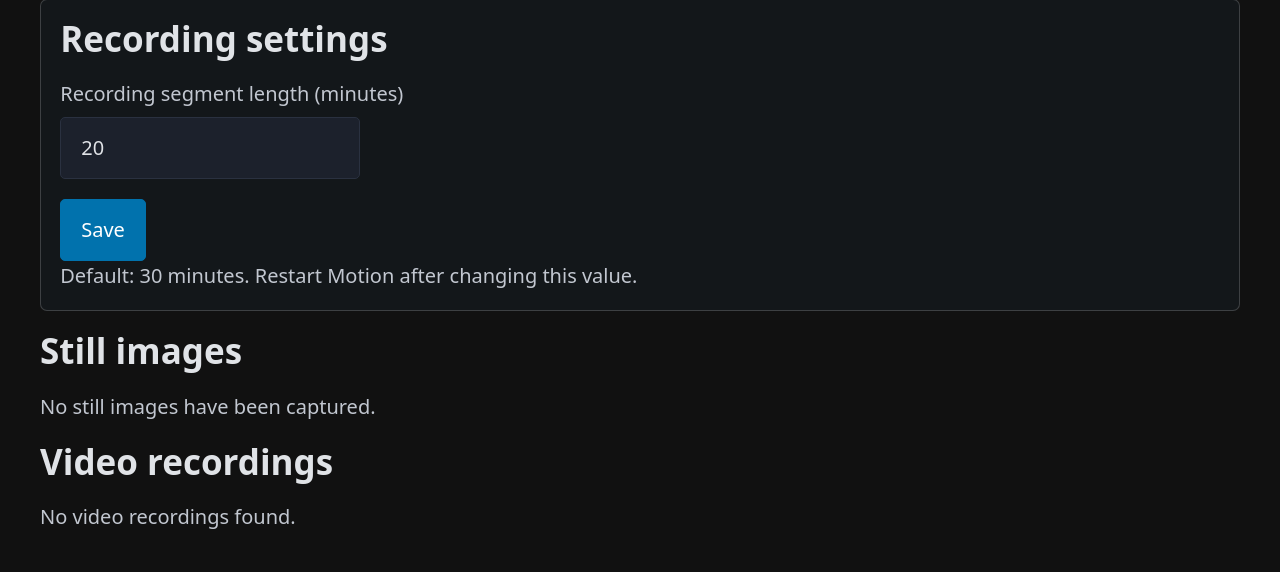
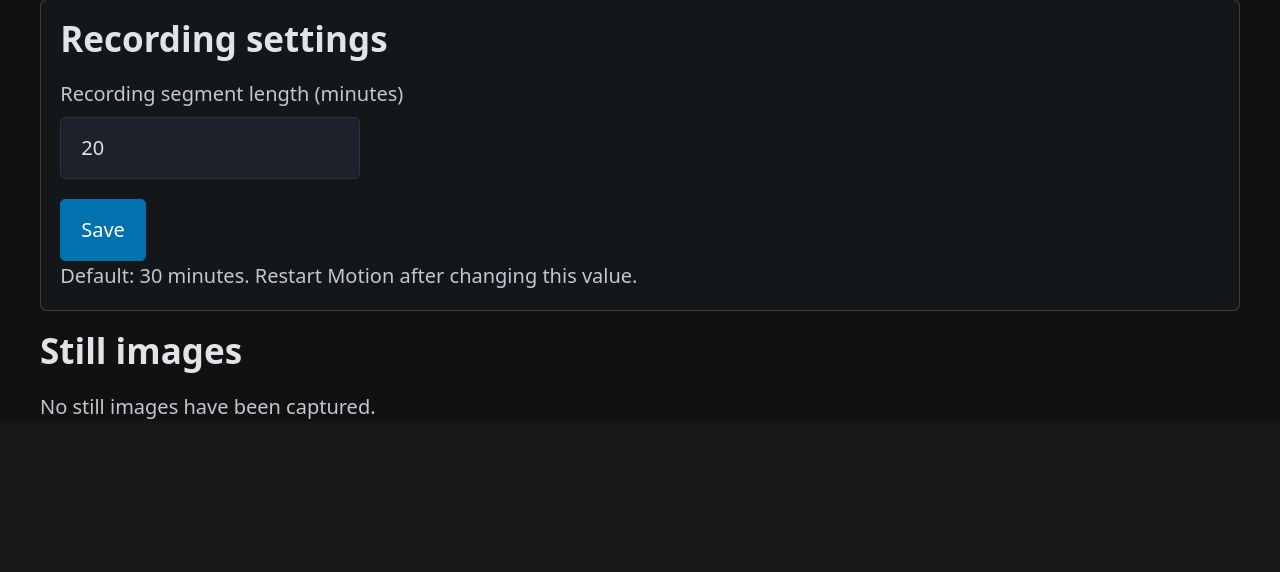
Before and after one commit to PhilipMcGaw/ROV---Cockpit, a FastAPI app: page /files/ in a window 1280 px wide. Shown: the part 379-951 px from the top of the page. After the commit the page ends 798 px from the top, so only its background shows below. Run offline with FastAPI, Linux system fonts and the light colour scheme; some libraries are stand-ins or nearby versions.

Commit message:
sort viewport

```diff
--- a/frontend/src/styles/cockpit.css
+++ b/frontend/src/styles/cockpit.css
@@ -65,3 +65,7 @@ body.rov-menu-open::after { content: ""; position: fixed; z-index: 38; inset: 0;
 .rov-hud__heading [data-heading-scale] span { position:absolute; left:50%; min-width:2.4rem; transform-origin:center; transition:transform .12s linear,opacity .12s linear; }
 .rov-hud__heading [data-heading-scale] span i { display:block; height:.45rem; border-left:1px solid var(--hud-line); margin:0 auto .15rem; }
 .rov-hud__heading [data-heading-scale] span.cardinal i { height:.75rem; border-left-width:2px; }
+html, body { width:100%; height:100%; overflow:hidden; }
+body { position:fixed; inset:0; }
+.bg-image { position:fixed; inset:var(--rov-nav-height) 0 0; width:auto; height:auto!important; margin:0!important; overflow:hidden; display:flex; align-items:center; justify-content:center; }
+.bg-image #mainCamera { display:block; width:100%; height:100%; object-fit:cover; object-position:center center; }
--- a/src/rov_cockpit/static/css/cockpit.css
+++ b/src/rov_cockpit/static/css/cockpit.css
@@ -36,3 +36,4 @@ body.rov-menu-open::after { content: ""; position: fixed; z-index: 38; inset: 0;
 .rov-hud__attitude { width:min(46vw,620px); top:48%; transform:translate(-50%,-50%) translateY(var(--pitch-offset,0)); } .rov-hud__attitude svg { background:transparent; border-radius:0; overflow:visible; } .rov-hud__arc,.rov-hud__reference { fill:none; stroke:var(--hud-line); stroke-width:var(--hud-line-width); stroke-linecap:round; } .rov-hud__reference { stroke:var(--hud-accent); }
 .rov-hud__roll-scale { position:absolute; top:25%; width:min(25vw,360px); display:grid; gap:3.5rem; color:var(--hud-text); font:600 12px Arial,sans-serif; transform:rotate(var(--scale-rotate,0deg)); transform-origin:center; } .rov-hud__roll-scale--left { left:4%; text-align:right; } .rov-hud__roll-scale--right { right:4%; text-align:left; } .rov-hud__roll-scale span,.rov-hud__depth-scale span { display:flex; align-items:center; gap:.5rem; } .rov-hud__roll-scale--left span { justify-content:flex-end; } .rov-hud__roll-scale i,.rov-hud__depth-scale i { display:block; width:8rem; border-top:var(--hud-line-width) dotted var(--hud-line); } .rov-hud__roll-scale .zero i,.rov-hud__depth-scale .zero i { border-top-style:solid; }
 .rov-hud__depth-scale { position:absolute; right:2%; top:16%; display:grid; gap:2.7rem; transform:translateY(var(--depth-offset,0)); color:var(--hud-text); font:600 12px Arial,sans-serif; } .rov-hud__depth-scale output { position:absolute; top:45%; right:0; transform:translateY(-50%); color:var(--hud-accent); } .rov-hud__depth-scale span { justify-content:flex-end; } .rov-hud__depth-scale i { width:5rem; } .rov-hud__heading { width:min(62vw,900px); bottom:5rem; } .rov-hud__heading [data-heading-scale] { justify-content:flex-start; width:100%; transform:translateX(var(--heading-offset,0)); } .rov-hud__heading [data-heading-scale] span { min-width:2.4rem; } .rov-hud__heading b { border-left-color:var(--hud-accent); }
+html, body { width:100%; height:100%; overflow:hidden; } body { position:fixed; inset:0; } .bg-image { position:fixed; inset:var(--rov-nav-height) 0 0; width:auto; height:auto!important; margin:0!important; overflow:hidden; display:flex; align-items:center; justify-content:center; } .bg-image #mainCamera { display:block; width:100%; height:100%; object-fit:cover; object-position:center center; }
```
